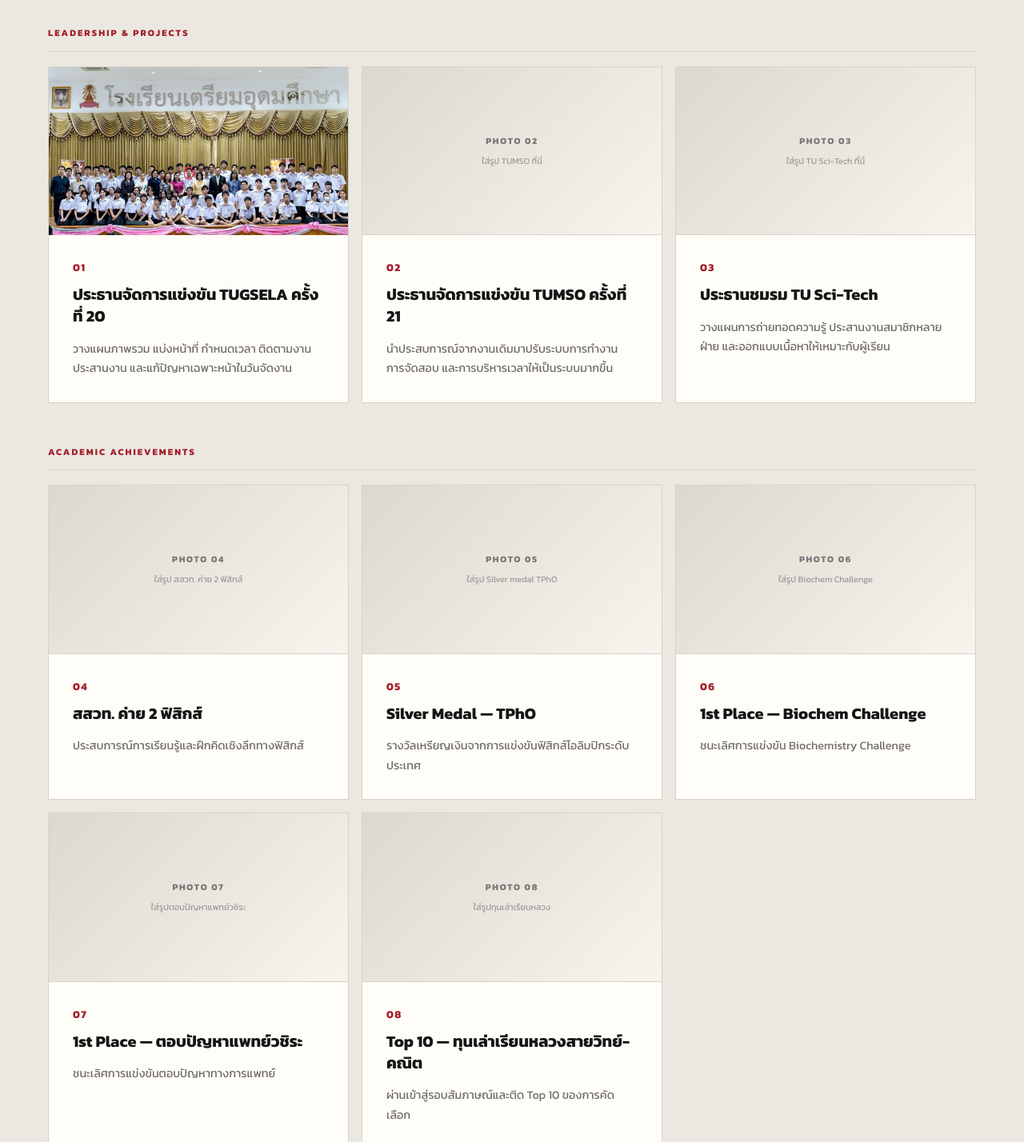
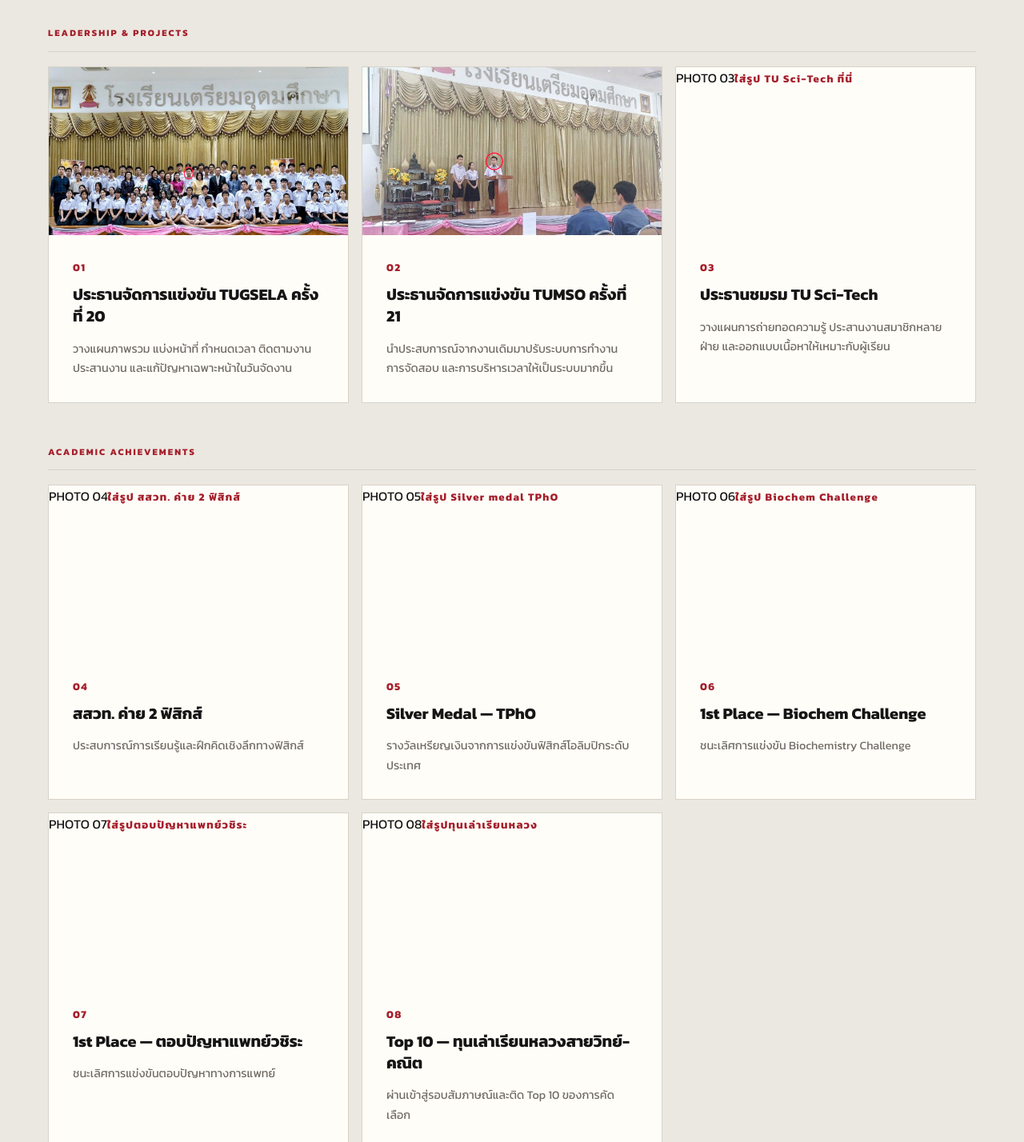
Before and after one commit to suvijaknuc/one-goal-many-paths, a plain HTML site: page index.html in a window 1280 px wide. Shown: the part 1646-3074 px from the top of the page at 80% size. Drawn offline with nearby package versions, Linux system fonts and the light colour scheme; a web font is replaced by a local one.

Commit message:
Update index.html

```diff
--- a/index.html
+++ b/index.html
@@ -30,15 +30,15 @@
 <section class="section alt" id="experience"><div class="label">02 / EXPERIENCE</div><div class="head"><h2>ประสบการณ์ที่ผม<br><em>นำมาใช้กับทีม</em></h2><p>ผมไม่ได้มองประสบการณ์เหล่านี้เป็นเพียงตำแหน่ง แต่เป็นทั้งบทเรียนเรื่องการบริหารคน ระบบ และการเรียนรู้</p></div>
 <div class="experience-group"><div class="group-title">LEADERSHIP &amp; PROJECTS</div><div class="cards experience-grid">
 <article class="experience-card"><div class="experience-image"><img src="assets/tugsela.jpg" alt="TUGSELA 20"></div><div class="card-copy"><small>01</small><h3>ประธานจัดการแข่งขัน TUGSELA ครั้งที่ 20</h3><p>วางแผนภาพรวม แบ่งหน้าที่ กำหนดเวลา ติดตามงาน ประสานงาน และแก้ปัญหาเฉพาะหน้าในวันจัดงาน</p></div></article>
-<article class="experience-card"><div class="photo-placeholder">PHOTO 02<small>ใส่รูป TUMSO ที่นี่</small></div><div class="card-copy"><small>02</small><h3>ประธานจัดการแข่งขัน TUMSO ครั้งที่ 21</h3><p>นำประสบการณ์จากงานเดิมมาปรับระบบการทำงาน การจัดสอบ และการบริหารเวลาให้เป็นระบบมากขึ้น</p></div></article>
-<article class="experience-card"><div class="photo-placeholder">PHOTO 03<small>ใส่รูป TU Sci-Tech ที่นี่</small></div><div class="card-copy"><small>03</small><h3>ประธานชมรม TU Sci-Tech</h3><p>วางแผนการถ่ายทอดความรู้ ประสานงานสมาชิกหลายฝ่าย และออกแบบเนื้อหาให้เหมาะกับผู้เรียน</p></div></article>
+<article class="experience-card"><div class="experience-image"><img src="assets/tumso.jpg" alt="TUMSO 21"></div><div class="card-copy"><small>02</small><h3>ประธานจัดการแข่งขัน TUMSO ครั้งที่ 21</h3><p>นำประสบการณ์จากงานเดิมมาปรับระบบการทำงาน การจัดสอบ และการบริหารเวลาให้เป็นระบบมากขึ้น</p></div></article>
+<article class="experience-card"><div class="experience-image">PHOTO 03<small>ใส่รูป TU Sci-Tech ที่นี่</small></div><div class="card-copy"><small>03</small><h3>ประธานชมรม TU Sci-Tech</h3><p>วางแผนการถ่ายทอดความรู้ ประสานงานสมาชิกหลายฝ่าย และออกแบบเนื้อหาให้เหมาะกับผู้เรียน</p></div></article>
 </div></div>
 <div class="experience-group"><div class="group-title">ACADEMIC ACHIEVEMENTS</div><div class="cards experience-grid academic-grid">
-<article class="experience-card"><div class="photo-placeholder">PHOTO 04<small>ใส่รูป สสวท. ค่าย 2 ฟิสิกส์</small></div><div class="card-copy"><small>04</small><h3>สสวท. ค่าย 2 ฟิสิกส์</h3><p>ประสบการณ์การเรียนรู้และฝึกคิดเชิงลึกทางฟิสิกส์</p></div></article>
-<article class="experience-card"><div class="photo-placeholder">PHOTO 05<small>ใส่รูป Silver medal TPhO</small></div><div class="card-copy"><small>05</small><h3>Silver Medal — TPhO</h3><p>รางวัลเหรียญเงินจากการแข่งขันฟิสิกส์โอลิมปิกระดับประเทศ</p></div></article>
-<article class="experience-card"><div class="photo-placeholder">PHOTO 06<small>ใส่รูป Biochem Challenge</small></div><div class="card-copy"><small>06</small><h3>1st Place — Biochem Challenge</h3><p>ชนะเลิศการแข่งขัน Biochemistry Challenge</p></div></article>
-<article class="experience-card"><div class="photo-placeholder">PHOTO 07<small>ใส่รูปตอบปัญหาแพทย์วชิระ</small></div><div class="card-copy"><small>07</small><h3>1st Place — ตอบปัญหาแพทย์วชิระ</h3><p>ชนะเลิศการแข่งขันตอบปัญหาทางการแพทย์</p></div></article>
-<article class="experience-card"><div class="photo-placeholder">PHOTO 08<small>ใส่รูปทุนเล่าเรียนหลวง</small></div><div class="card-copy"><small>08</small><h3>Top 10 — ทุนเล่าเรียนหลวงสายวิทย์-คณิต</h3><p>ผ่านเข้าสู่รอบสัมภาษณ์และติด Top 10 ของการคัดเลือก</p></div></article>
+<article class="experience-card"><div class="experience-image">PHOTO 04<small>ใส่รูป สสวท. ค่าย 2 ฟิสิกส์</small></div><div class="card-copy"><small>04</small><h3>สสวท. ค่าย 2 ฟิสิกส์</h3><p>ประสบการณ์การเรียนรู้และฝึกคิดเชิงลึกทางฟิสิกส์</p></div></article>
+<article class="experience-card"><div class="experience-image">PHOTO 05<small>ใส่รูป Silver medal TPhO</small></div><div class="card-copy"><small>05</small><h3>Silver Medal — TPhO</h3><p>รางวัลเหรียญเงินจากการแข่งขันฟิสิกส์โอลิมปิกระดับประเทศ</p></div></article>
+<article class="experience-card"><div class="experience-image">PHOTO 06<small>ใส่รูป Biochem Challenge</small></div><div class="card-copy"><small>06</small><h3>1st Place — Biochem Challenge</h3><p>ชนะเลิศการแข่งขัน Biochemistry Challenge</p></div></article>
+<article class="experience-card"><div class="experience-image">PHOTO 07<small>ใส่รูปตอบปัญหาแพทย์วชิระ</small></div><div class="card-copy"><small>07</small><h3>1st Place — ตอบปัญหาแพทย์วชิระ</h3><p>ชนะเลิศการแข่งขันตอบปัญหาทางการแพทย์</p></div></article>
+<article class="experience-card"><div class="experience-image">PHOTO 08<small>ใส่รูปทุนเล่าเรียนหลวง</small></div><div class="card-copy"><small>08</small><h3>Top 10 — ทุนเล่าเรียนหลวงสายวิทย์-คณิต</h3><p>ผ่านเข้าสู่รอบสัมภาษณ์และติด Top 10 ของการคัดเลือก</p></div></article>
 </div></div>
 <div class="lesson"><span>สิ่งที่ผมเรียนรู้</span><p>“การทำให้งานสำเร็จไม่ได้ขึ้นอยู่กับการที่ผู้นำทำงานได้มากที่สุด แต่ขึ้นอยู่กับการทำให้สมาชิกแต่ละคนสามารถทำหน้าที่ของตัวเองได้ดีที่สุด และทำให้ทุกคนเห็นภาพเดียวกันของเป้าหมาย”</p></div>
 </section>
```
